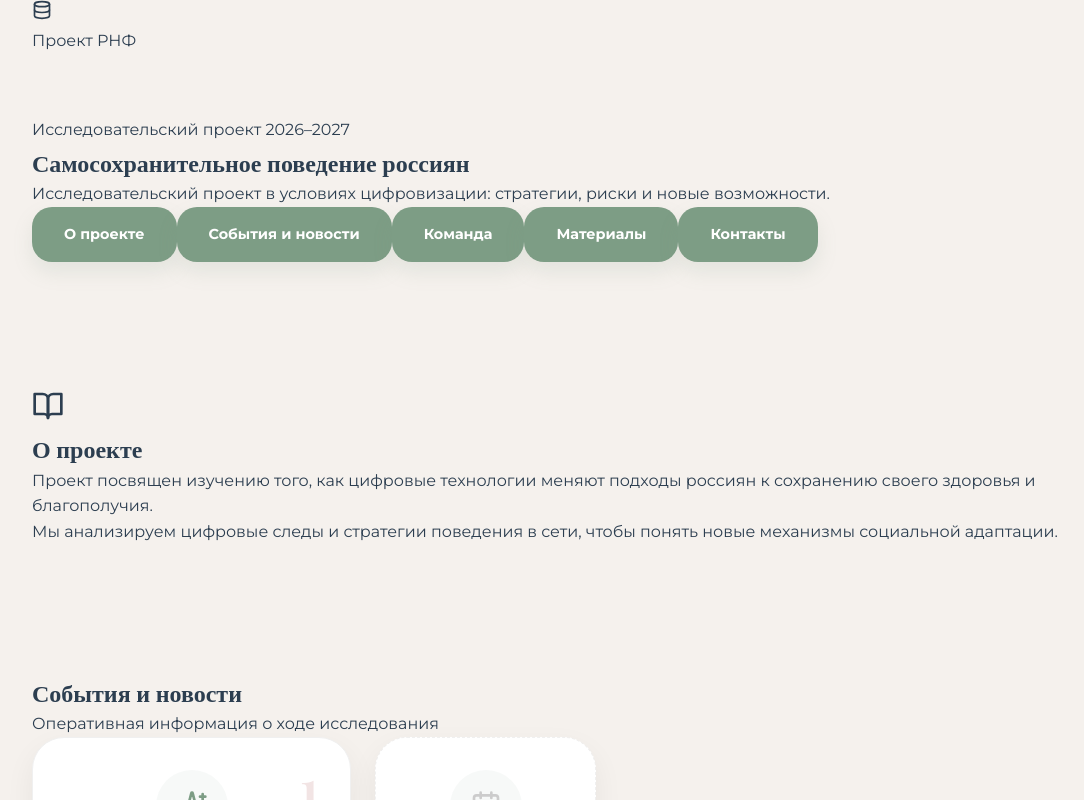
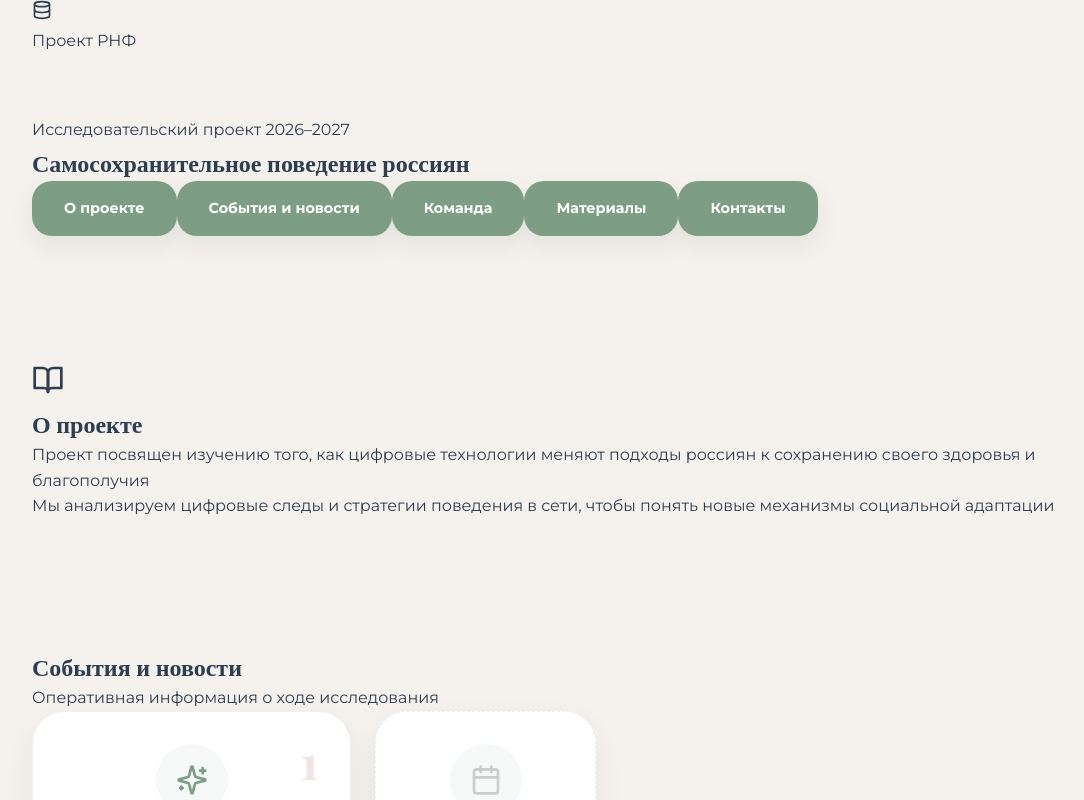
Before and after one commit to digital-selfcare/digital-selfcare.github.io, a React (Vite) app: page / in a window 1280 px wide. Shown: the top 800 px of the page, without its empty margins (82-1166 px from the left). Built offline with nearby package versions, Linux system fonts and the light colour scheme; a web font is replaced by a local one.

Commit message:
Cleanup: Hero subtitle and punctuation

```diff
--- a/src/App.jsx
+++ b/src/App.jsx
@@ -36,10 +36,15 @@ function App() {
             <h1 className="text-4xl md:text-6xl mb-8 leading-[1.1] font-playfair font-bold text-text">
               {content.hero.title}
             </h1>
-            <p className="text-xl text-text-light mb-12 leading-relaxed max-w-2xl">
-              {content.hero.subtitle}
-            </p>
-            <div className="flex flex-wrap gap-3 mb-12">
+
+            {/* Subtitle removed if empty */}
+            {content.hero.subtitle && (
+              <p className="text-xl text-text-light mb-12 leading-relaxed max-w-2xl">
+                {content.hero.subtitle}
+              </p>
+            )}
+
+            <div className="flex flex-wrap gap-3 mb-12 mt-12">
               {['about', 'events', 'team', 'materials', 'contacts'].map((key) => (
                 <a key={key} href={`#${key}`} className="btn px-6 py-3 text-sm">
                   {key === 'contacts' ? 'Контакты' : content[key].title}
@@ -124,7 +129,7 @@ function App() {
         </div>
       </section>
 
-      {/* Materials (File removed) */}
+      {/* Materials */}
       <section id="materials" className="py-24 bg-sage/5">
         <div className="container max-w-4xl text-center">
           <h2 className="text-4xl font-playfair font-bold mb-4">{content.materials.title}</h2>
@@ -135,13 +140,12 @@ function App() {
         </div>
       </section>
 
-      {/* Contacts - NEW GRID STYLE FROM REFERENCE */}
+      {/* Contacts */}
       <section id="contacts" className="py-32 bg-white">
         <div className="container">
           <h2 className="text-4xl font-playfair font-bold mb-16 text-center">Контакты</h2>
 
           <div className="grid md:grid-cols-2 lg:grid-cols-3 gap-12 max-w-5xl mx-auto">
-            {/* Contact Method 1 */}
             <div className="flex items-center gap-6">
               <div className="w-16 h-16 rounded-full border border-gray-100 flex items-center justify-center text-sage shadow-sm shrink-0">
                 <Mail size={24} />
@@ -152,7 +156,6 @@ function App() {
               </div>
             </div>
 
-            {/* Contact Method 2 */}
             <div className="flex items-center gap-6">
               <div className="w-16 h-16 rounded-full border border-gray-100 flex items-center justify-center text-powdery shadow-sm shrink-0">
                 <Users size={24} />
@@ -163,7 +166,6 @@ function App() {
               </div>
             </div>
 
-            {/* Social Media Column */}
             <div className="flex items-center gap-6">
               <div className="w-16 h-16 rounded-full border border-gray-100 flex items-center justify-center text-blue-400 shadow-sm shrink-0">
                 <Share2 size={24} />
--- a/src/content.js
+++ b/src/content.js
@@ -1,14 +1,14 @@
 export const content = {
   hero: {
     title: "Самосохранительное поведение россиян",
-    subtitle: "Исследовательский проект в условиях цифровизации: стратегии, риски и новые возможности.",
+    subtitle: "", // Removed as requested
     cta: "О проекте"
   },
   about: {
     title: "О проекте",
     description: [
-      "Проект посвящен изучению того, как цифровые технологии меняют подходы россиян к сохранению своего здоровья и благополучия.",
-      "Мы анализируем цифровые следы и стратегии поведения в сети, чтобы понять новые механизмы социальной адаптации."
+      "Проект посвящен изучению того, как цифровые технологии меняют подходы россиян к сохранению своего здоровья и благополучия",
+      "Мы анализируем цифровые следы и стратегии поведения в сети, чтобы понять новые механизмы социальной адаптации"
     ]
   },
   events: {
@@ -19,7 +19,7 @@ export const content = {
         date: "2026",
         type: "Анонс",
         title: "Запуск исследовательского этапа",
-        description: "Подготовка методологии и сбор первичных данных.",
+        description: "Подготовка методологии и сбор первичных данных",
         status: "upcoming"
       }
     ]
@@ -30,24 +30,24 @@ export const content = {
       {
         name: "Руководитель проекта",
         role: "Доктор наук",
-        bio: "Специалист в области социологии и цифровых технологий."
+        bio: "Специалист в области социологии и цифровых технологий"
       },
       {
         name: "Участник команды",
         role: "Исследователь",
-        bio: "Анализ данных и методологическая поддержка."
+        bio: "Анализ данных и методологическая поддержка"
       },
       {
         name: "Участник команды",
         role: "Аспирант",
-        bio: "Сбор и первичная обработка информации."
+        bio: "Сбор и первичная обработка информации"
       }
     ]
   },
   materials: {
     title: "Материалы",
-    description: "Раздел будет пополняться по мере публикации результатов исследования.",
-    items: [] // Empty list as requested (remove file)
+    description: "Раздел будет пополняться по мере публикации результатов исследования",
+    items: []
   },
   contacts: {
     title: "Контакты",
```
